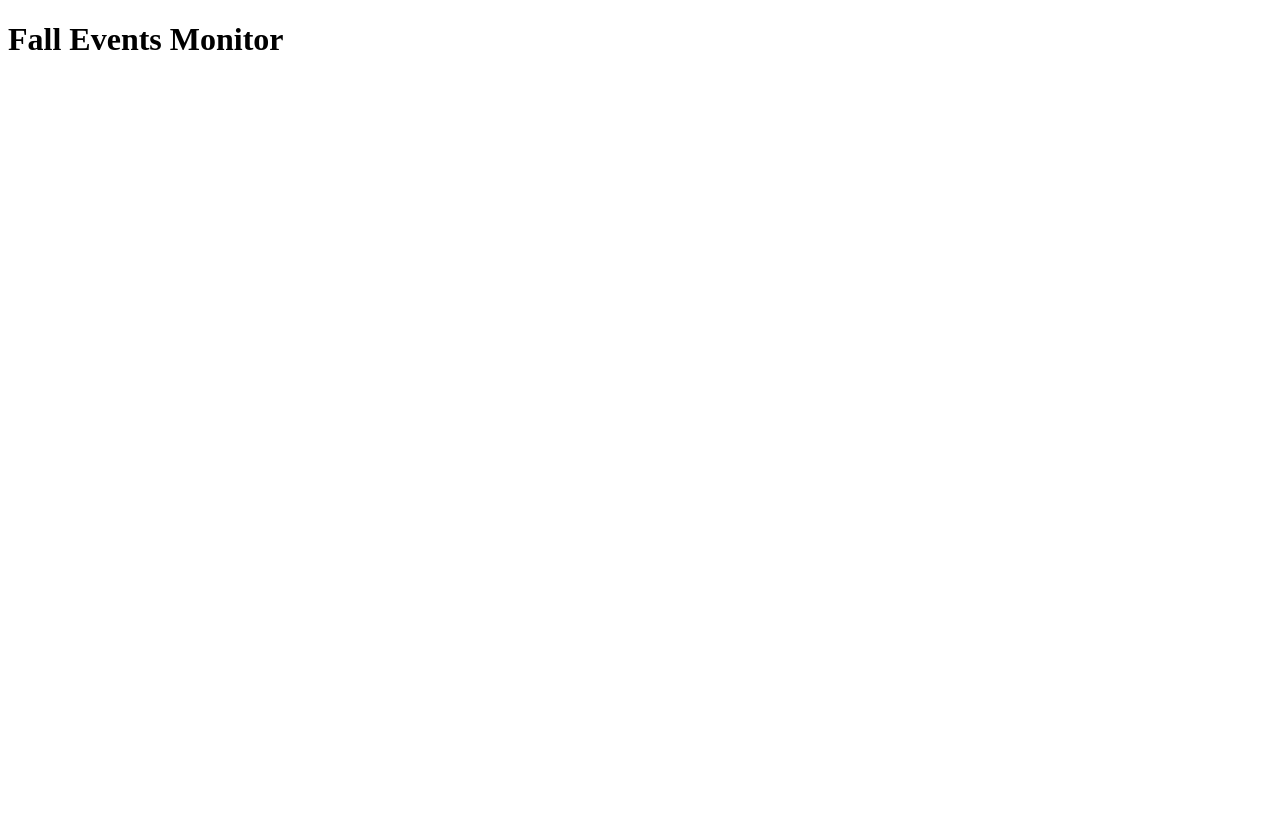
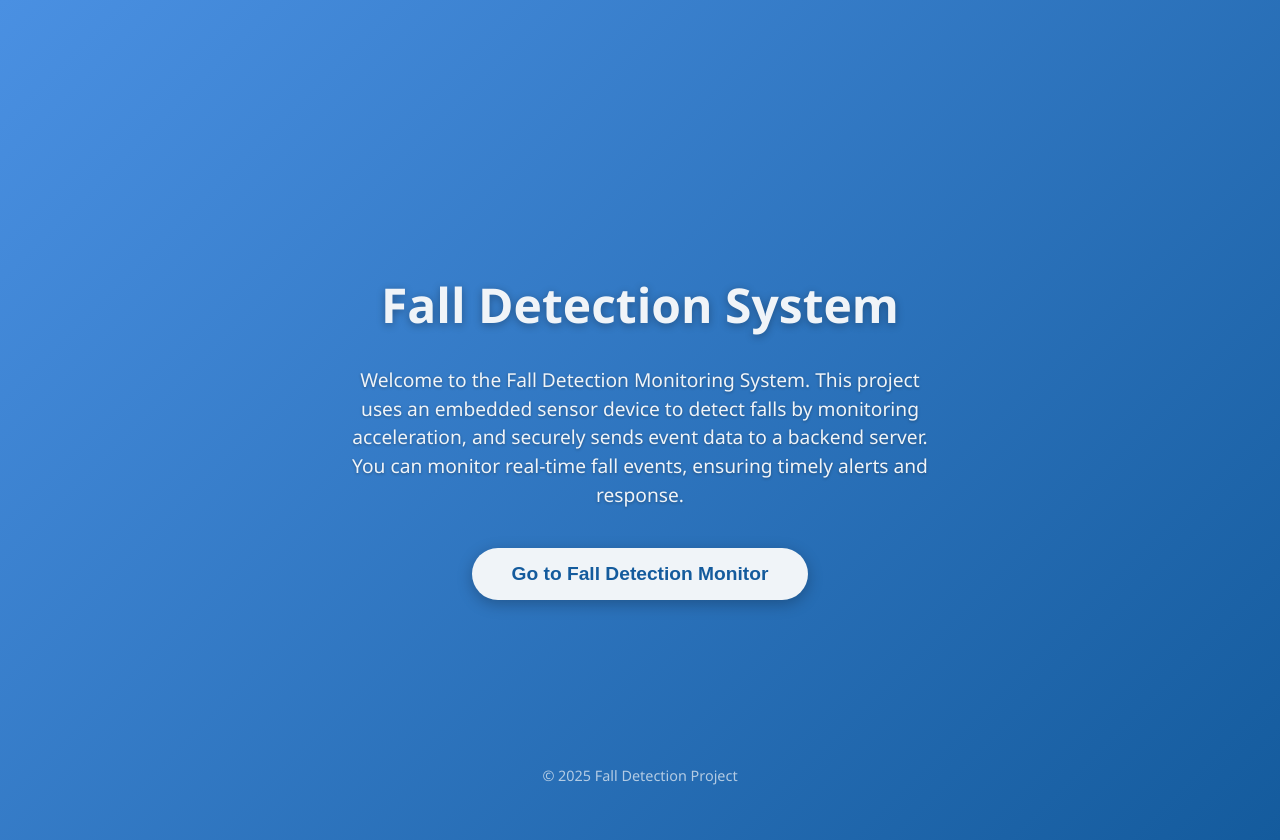
Before and after one commit to Shreeshakr2004/fall-detection-server, a website: page public/index.html in a window 1280 px wide. Before the commit the page ends 800 px from the top, so only its background shows below. Drawn offline with Linux system fonts and the light colour scheme; no server answers.

Commit message:
Updated packages

```diff
--- a/public/index.html
+++ b/public/index.html
@@ -1,25 +1,71 @@
 <!DOCTYPE html>
-<html>
+<html lang="en">
 <head>
-  <title>Fall Detection Monitor</title>
-  <script>
-    async function fetchEvents() {
-      try {
-        const res = await fetch('/api/fall-events');
-        const data = await res.json();
-        document.getElementById('log').innerHTML = data
-          .map(e => `<li>${e.timestamp} - ${e.event}</li>`)
-          .join('');
-      } catch (err) {
-        console.error('❌ Failed to fetch events:', err);
-      }
+  <meta charset="UTF-8" />
+  <meta name="viewport" content="width=device-width, initial-scale=1" />
+  <title>Fall Detection System - Home</title>
+  <style>
+    body {
+      font-family: 'Segoe UI', Tahoma, Geneva, Verdana, sans-serif;
+      background: linear-gradient(135deg, #4a90e2, #145b9d);
+      color: #f0f4f8;
+      margin: 0;
+      display: flex;
+      flex-direction: column;
+      align-items: center;
+      justify-content: center;
+      height: 100vh;
+      text-align: center;
+      padding: 20px;
     }
 
-    setInterval(fetchEvents, 3000);
-  </script>
+    h1 {
+      font-size: 3rem;
+      margin-bottom: 0.2em;
+      text-shadow: 0 2px 8px rgba(0,0,0,0.3);
+    }
+
+    p {
+      font-size: 1.2rem;
+      max-width: 600px;
+      margin-bottom: 2em;
+      line-height: 1.5;
+      text-shadow: 0 1px 3px rgba(0,0,0,0.3);
+    }
+
+    button {
+      background-color: #f0f4f8;
+      color: #145b9d;
+      border: none;
+      border-radius: 30px;
+      padding: 15px 40px;
+      font-size: 1.2rem;
+      cursor: pointer;
+      font-weight: 600;
+      box-shadow: 0 4px 15px rgba(0,0,0,0.25);
+      transition: background-color 0.3s ease, color 0.3s ease;
+    }
+
+    button:hover {
+      background-color: #145b9d;
+      color: #f0f4f8;
+      box-shadow: 0 6px 20px rgba(0,0,0,0.35);
+    }
+
+    footer {
+      position: fixed;
+      bottom: 15px;
+      font-size: 0.9rem;
+      opacity: 0.7;
+    }
+  </style>
 </head>
 <body>
-  <h1>Fall Events Monitor</h1>
-  <ul id="log"></ul>
+  <h1>Fall Detection System</h1>
+  <p>
+    Welcome to the Fall Detection Monitoring System. This project uses an embedded sensor device to detect falls by monitoring acceleration, and securely sends event data to a backend server. You can monitor real-time fall events, ensuring timely alerts and response.
+  </p>
+  <button onclick="location.href='/fall'">Go to Fall Detection Monitor</button>
+  <footer>© 2025 Fall Detection Project</footer>
 </body>
 </html>
```
Also changed, not shown: public/fall.html (added, +103 -0 lines), server.js (+10 -6 lines).
